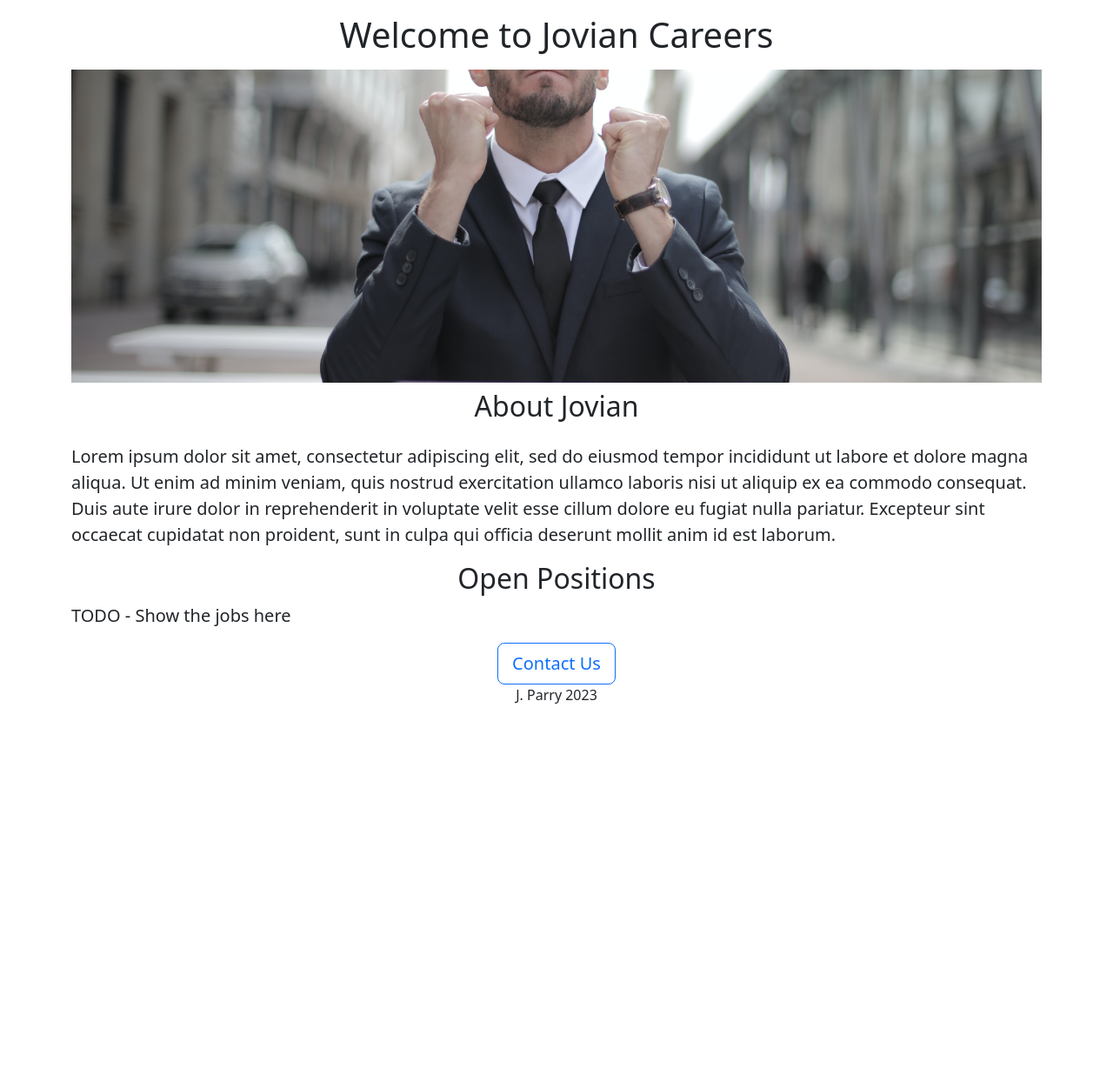
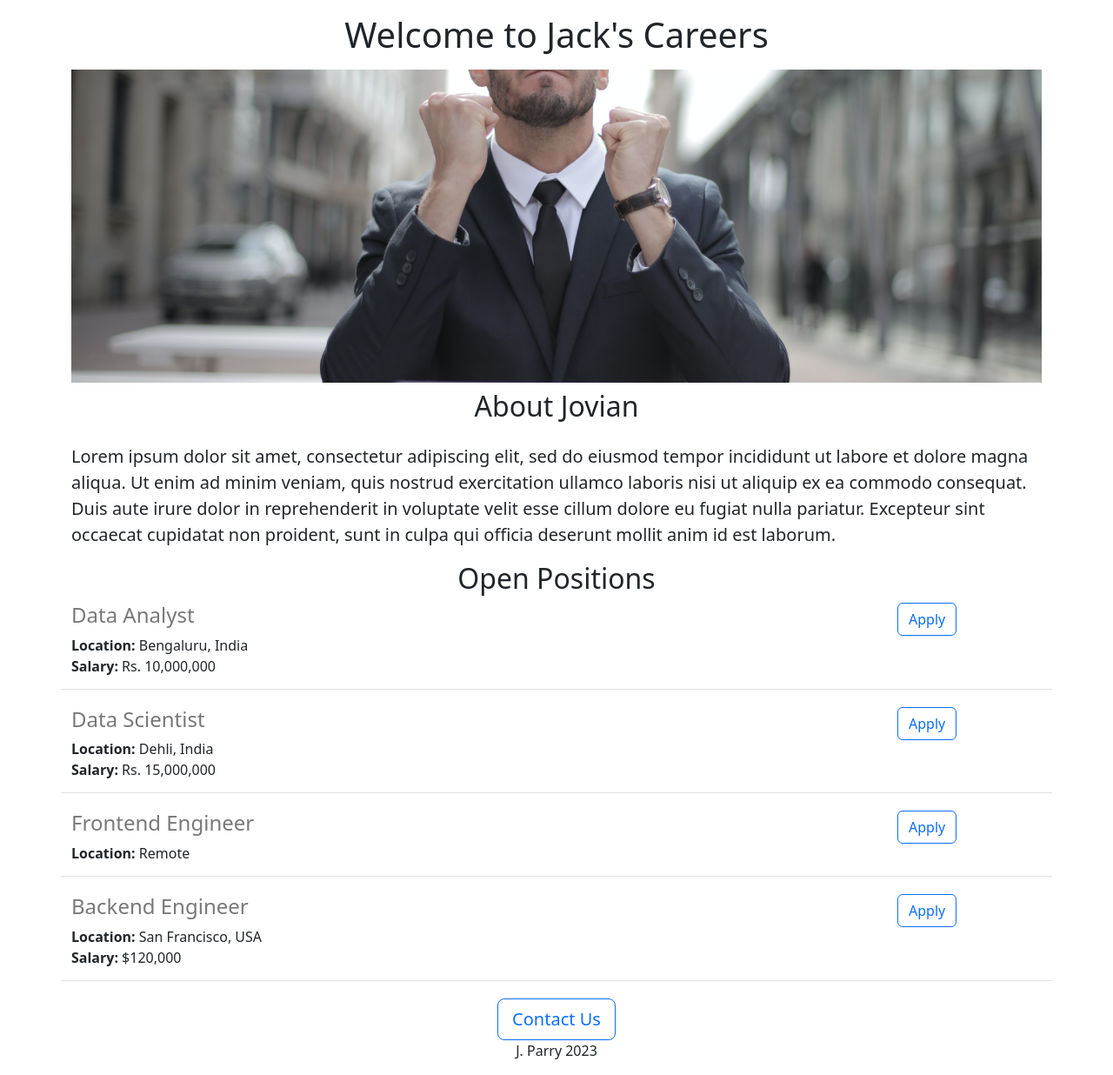
Before and after one commit to JaackParry/jovian-careers-website-v2, a Flask app: page / in a window 1280 px wide. Shown: the whole page at 87% size. Before the commit the page ends 809 px from the top, so only its background shows below. Run offline with Flask 2, Linux system fonts and the light colour scheme.

Commit message:
added dynamic content
JSON object feeding into HTML

```diff
--- a/app.py
+++ b/app.py
@@ -1,10 +1,40 @@
-from flask import Flask, render_template
+from flask import Flask, render_template, jsonify
 
 app = Flask(__name__)
 
+JOBS = [
+  {
+    'id': 1,
+    'title': 'Data Analyst',
+    'location': 'Bengaluru, India',
+    'salary': 'Rs. 10,000,000'
+  },
+  {
+    'id': 2,
+    'title': 'Data Scientist',
+    'location': 'Dehli, India',
+    'salary': 'Rs. 15,000,000'
+  },
+  {
+    'id' : 3,
+    'title': 'Frontend Engineer',
+    'location': 'Remote'
+  },
+  {
+    'id': 4,
+    'title': 'Backend Engineer',
+    'location': 'San Francisco, USA',
+    'salary': '$120,000'
+  }
+]
+
 @app.route("/")
 def hello_world():
-  return render_template('home.html')
+  return render_template('home.html', jobs=JOBS,company_name="Jack's")
+
+@app.route("/api/jobs")
+def list_jobs():
+  return jsonify(JOBS)
 
 if __name__ == "__main__":
   app.run(host='0.0.0.0', debug=True)
--- a/templates/home.html
+++ b/templates/home.html
@@ -17,7 +17,7 @@
   <body>
     <div class="container">
       <h1 class="text-center mt-3 mb-3">
-      Welcome to Jovian Careers
+      Welcome to {{company_name}} Careers
       </h1>
       <img class="img-fluid" id="banner" src="https://jovian-careers-website-2.jackparry8.repl.co/static/banner.jpg" height='320'>
       <h2 class="text-center mt-2 mb-4"> About Jovian</h2>
@@ -25,7 +25,11 @@
         Lorem ipsum dolor sit amet, consectetur adipiscing elit, sed do eiusmod tempor incididunt ut labore et dolore magna aliqua. Ut enim ad minim veniam, quis nostrud exercitation ullamco laboris nisi ut aliquip ex ea commodo consequat. Duis aute irure dolor in reprehenderit in voluptate velit esse cillum dolore eu fugiat nulla pariatur. Excepteur sint occaecat cupidatat non proident, sunt in culpa qui officia deserunt mollit anim id est laborum.
       </p>
       <h2 class="text-center">Open Positions</h2>
-      <p class="lead">TODO - Show the jobs here</p>
+      <div>
+        {% for job in jobs %}
+          {% include 'jobsitem.html' %}
+        {% endfor %}
+      </div>
       <div style="text-align:center;">
       <button class="btn btn-outline-primary btn-lg"">Contact Us</button>
       <p>J. Parry 2023</p>
--- /dev/null
+++ b/templates/jobsitem.html
@@ -0,0 +1,18 @@
+<div class="border-bottom row" style="margin-bottom:20px;padding-bottom:14px;">
+  <div class="col-10">
+    <h4
+      style="color:rgb(120,120,120); margin-bottom:8px;">{{job['title']}}
+    </h4>
+    <div>
+      <b>Location:</b> {{job['location']}}
+    </div>
+    {% if 'salary' in job %}
+    <div>
+      <b>Salary:</b> {{job['salary']}}
+    </div>
+    {% endif %}
+  </div>
+  <div class="col-2">
+  <button type="button" class="btn btn-outline-primary">Apply</button>
+  </div>
+  </div>
```
